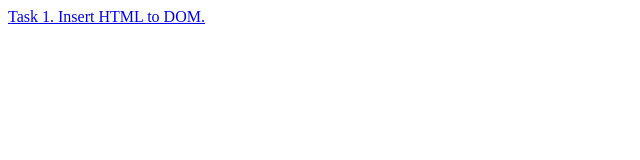
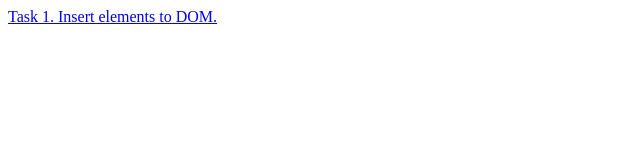
Before and after one commit to Alex-g-h/m1-lesson-14, a plain HTML site: page index.html in a window 1280 px wide. Shown: the full height of the page, 0-640 px from the left. Drawn offline with Linux system fonts and the light colour scheme.

Commit message:
Task 1 title changed

```diff
--- a/index.html
+++ b/index.html
@@ -9,7 +9,7 @@
 </head>
 
 <body>
-  <a href="task-1.html">Task 1. Insert HTML to DOM.</a>
+  <a href="task-1.html">Task 1. Insert elements to DOM.</a>
 </body>
 
 </html>
```
Also changed, not shown: task-1.html (+1 -1 lines).
